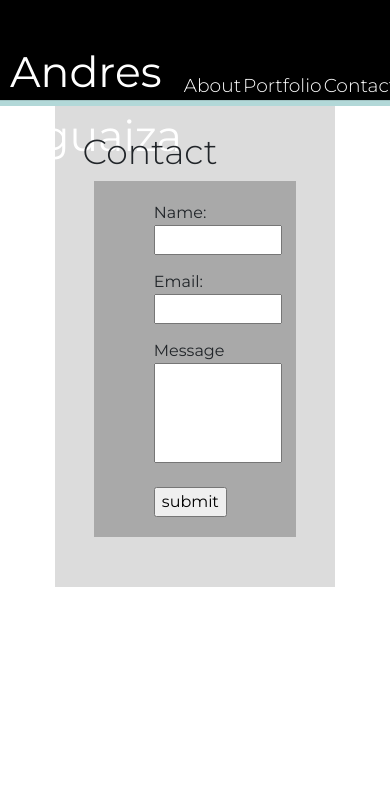
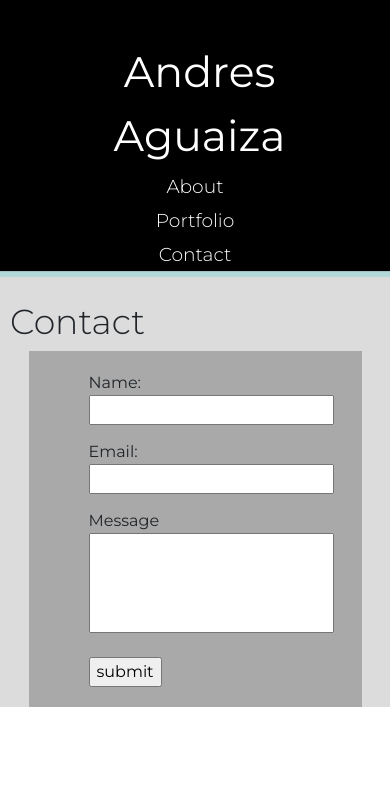
Before and after one commit to andresagu/andresagu.github.io, a plain HTML site: page contact.html in a window 390 px wide. Shown: the top 793 px of the page. Drawn offline with nearby package versions, Linux system fonts and the light colour scheme.

Commit message:
added some mobile compatability

```diff
--- a/contact.html
+++ b/contact.html
@@ -19,6 +19,27 @@
         </tr>
     </table>
   </div>
+
+  <!--HEADER FORMAT TO USE WHEN USING SMALLER SCREEN SIZED (>768px)  -->
+
+  <div class="blockForTableMobile">
+    <table>
+      <tr class="menuBar">
+        <td class="nameBar">Andres Aguaiza</td>
+      </tr>
+      <tr class="menuBar">
+        <td><a href="https://andresagu.github.io/index.html">About</a></td>
+      </tr>
+      <tr class="menuBar">
+        <td><a href="https://andresagu.github.io/portfolio.html" >Portfolio</a></td>
+      </tr>
+      <tr class="menuBar">
+        <td><a href="https://andresagu.github.io/contact.html">Contact</a></td>
+      </tr>
+    </table>
+  </div>
+
+
     <body>
       <hr>
       <div class = "enclosure">
@@ -39,7 +60,24 @@
         </form>
       </div>
 
-<!--  -->
+<!--MOBILE ENCLOSURE  -->
+<div class = "enclosureMobile">
+  <br>
+  <h1 class = "subPageHeader">Contact</h1>
+  <form>
+      Name:<br>
+      <input class = "textInput" type="text" name="name">
+      <br>
+      Email:<br>
+      <input class = "textInput" type="text" name="email">
+      <br>
+      Message<br>
+      <input class = "messageInput" type="text" name="message">
+      <br>
+      <br>
+      <input type="submit" value="submit">
+  </form>
+</div>
 
     </body>
 
--- a/styles/contactStyle.css
+++ b/styles/contactStyle.css
@@ -1,4 +1,15 @@
 @import url('https://fonts.googleapis.com/css?family=Montserrat:300,400,800');
+
+/* HIDING METHODS */
+
+.blockForTableMobile{
+  display: none;
+}
+
+.enclosureMobile{
+  display: none;
+}
+
 
 hr{
   margin-top: 0;
@@ -123,3 +134,51 @@ footer{
   width: 25px;
   height: 25px;
 }
+
+/* MEDIA QUERIES TABLET - 768px */
+
+@media screen and (max-width: 800px) {
+
+  body{
+  }
+
+  .blockForTable{
+    display: none;
+  }
+
+  .blockForTableMobile{
+    background-color: black;
+    width: 100%;
+    margin: auto;
+    display: block;
+  }
+  .nameBar{
+    text-align: center;
+  }
+
+  .enclosure{
+    display: none;
+  }
+
+  .enclosureMobile{
+    display:block;
+    background-color: #DCDCDC;
+    width: 100%;
+    margin:auto;
+    padding-left: 10px;
+    padding-right: 10px;
+  }
+
+  .picHolder{
+    margin: auto;
+    text-align: center;
+  }
+  .mobilePic{
+    width: 75%;
+    height: auto;
+    margin: auto;
+    float: none;
+
+  }
+
+}
```
